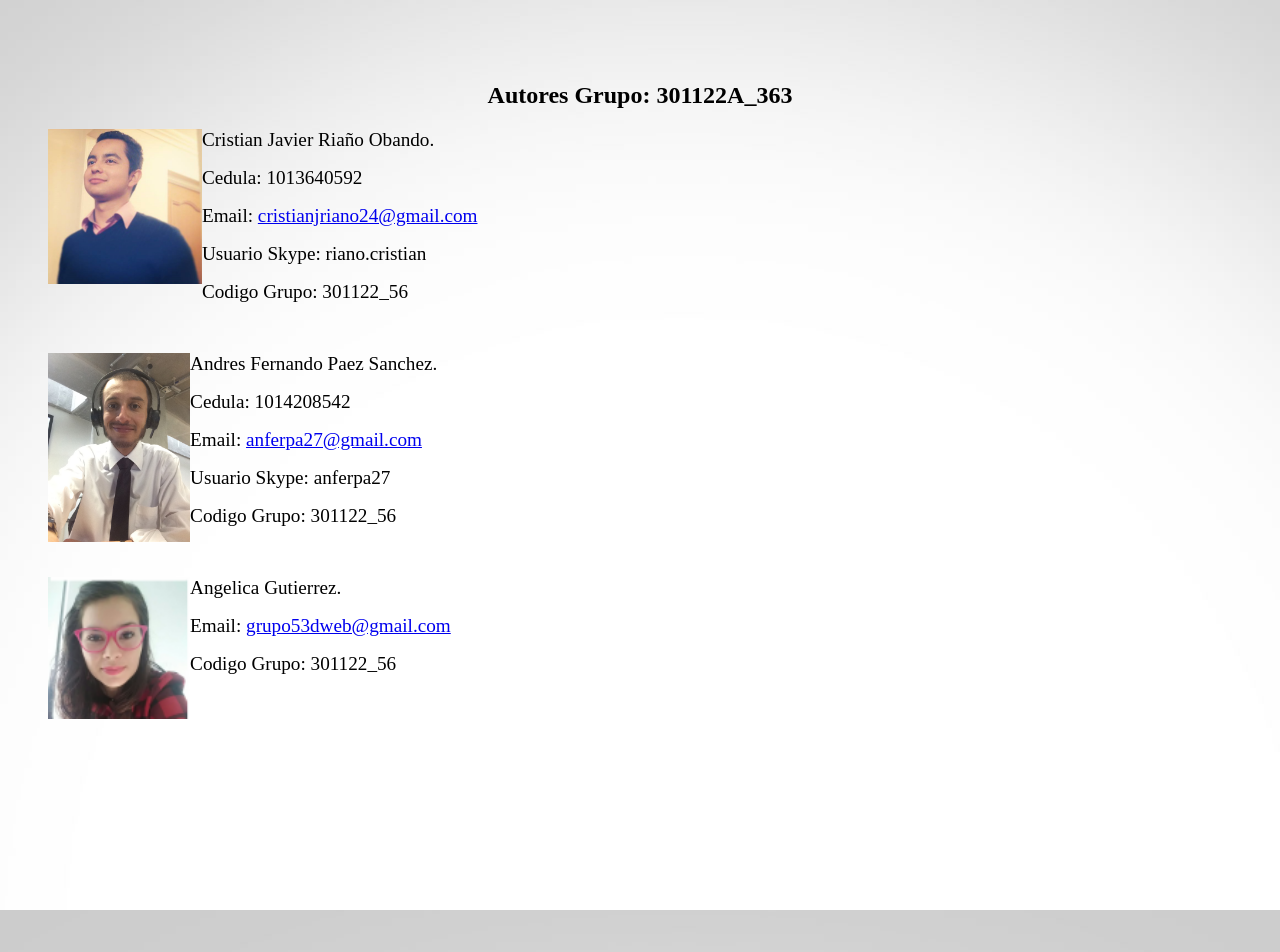
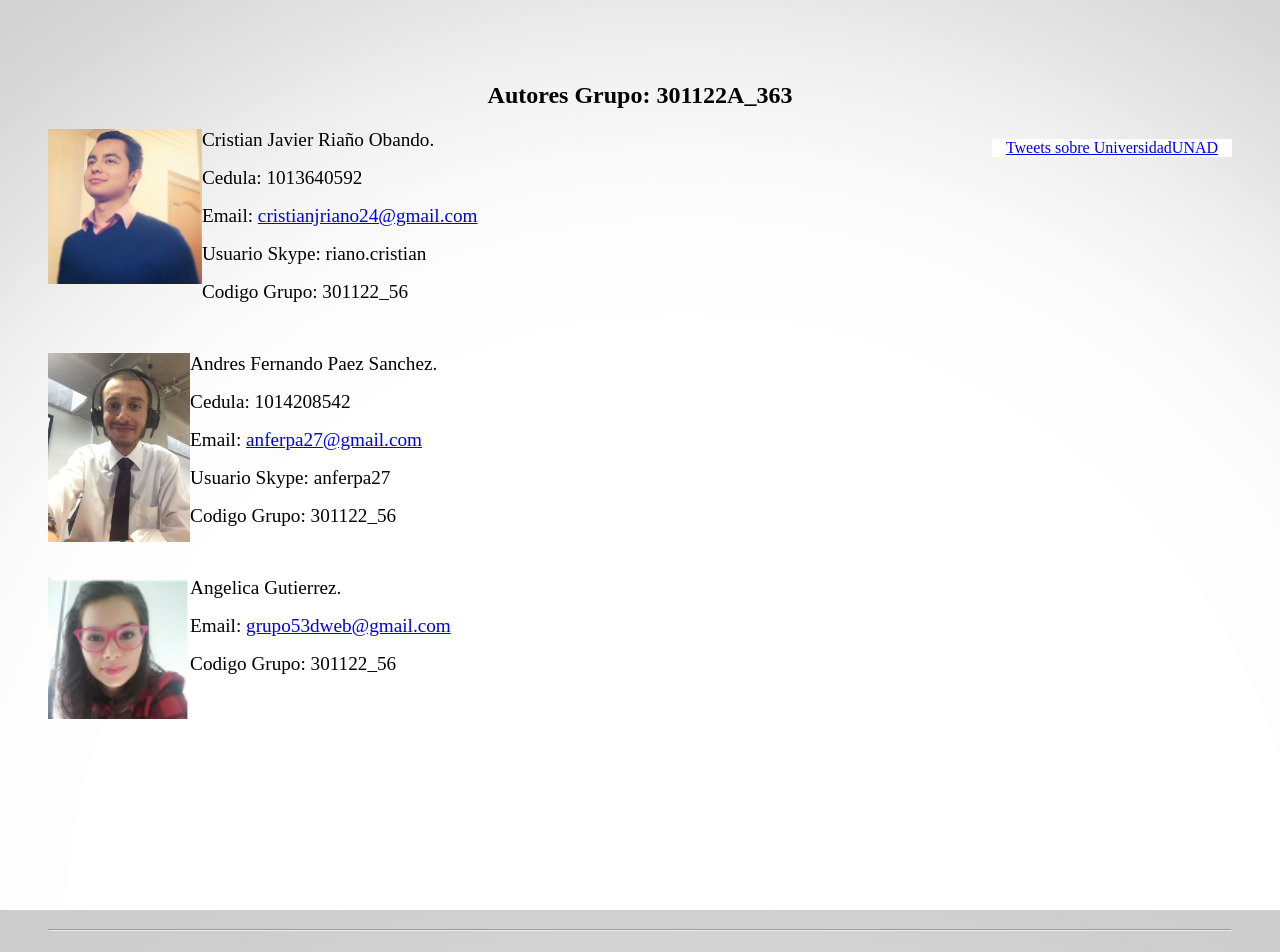
Before and after one commit to grupo56dweb/OVI, a plain HTML site: page Autores.html in a window 1280 px wide. Shown: the part 240-1192 px from the top of the page. Drawn offline with Linux system fonts and the light colour scheme.

Commit message:
Actualizacion Autores
Insertar  twitter-Time Line por Cristian Riaño

```diff
--- a/Autores.html
+++ b/Autores.html
@@ -52,6 +52,12 @@
 <p>&nbsp;</p>
 <p>&nbsp;</p>
 <h1>Autores Grupo: 301122A_363</h1>
+<aside class="aside1">
+  </section>
+   <a class="twitter-timeline" data-dnt="true" href="https://twitter.com/search?q=UniversidadUNAD" data-widget-id="928098453305151488">Tweets sobre UniversidadUNAD</a>
+            <script>!function(d,s,id){var js,fjs=d.getElementsByTagName(s)[0],p=/^http:/.test(d.location)?'http':'https';if(!d.getElementById(id)){js=d.createElement(s);js.id=id;js.src=p+"://platform.twitter.com/widgets.js";fjs.parentNode.insertBefore(js,fjs);}}(document,"script","twitter-wjs");</script>
+  </section>
+</aside>
 
 <article>
 <img id="test" src="imagenes\AuCris.jpg"  height="60%" width="13%" />
@@ -86,7 +92,6 @@
 <p>&nbsp;</p>
 <p>&nbsp;</p>
 <p>&nbsp;</p>
-<p>&nbsp;</p>
 <hr>
 <p>&nbsp;</p>
 <p>&nbsp;</p>
```
